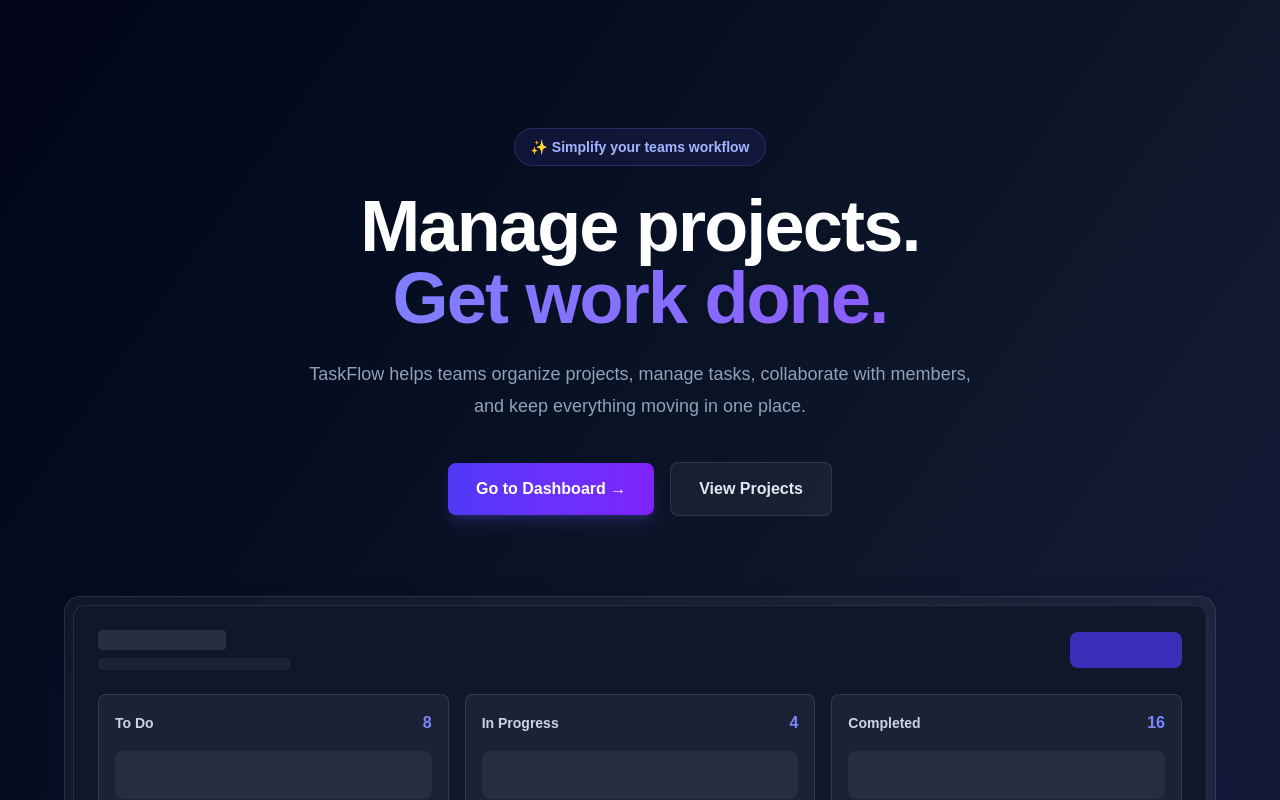
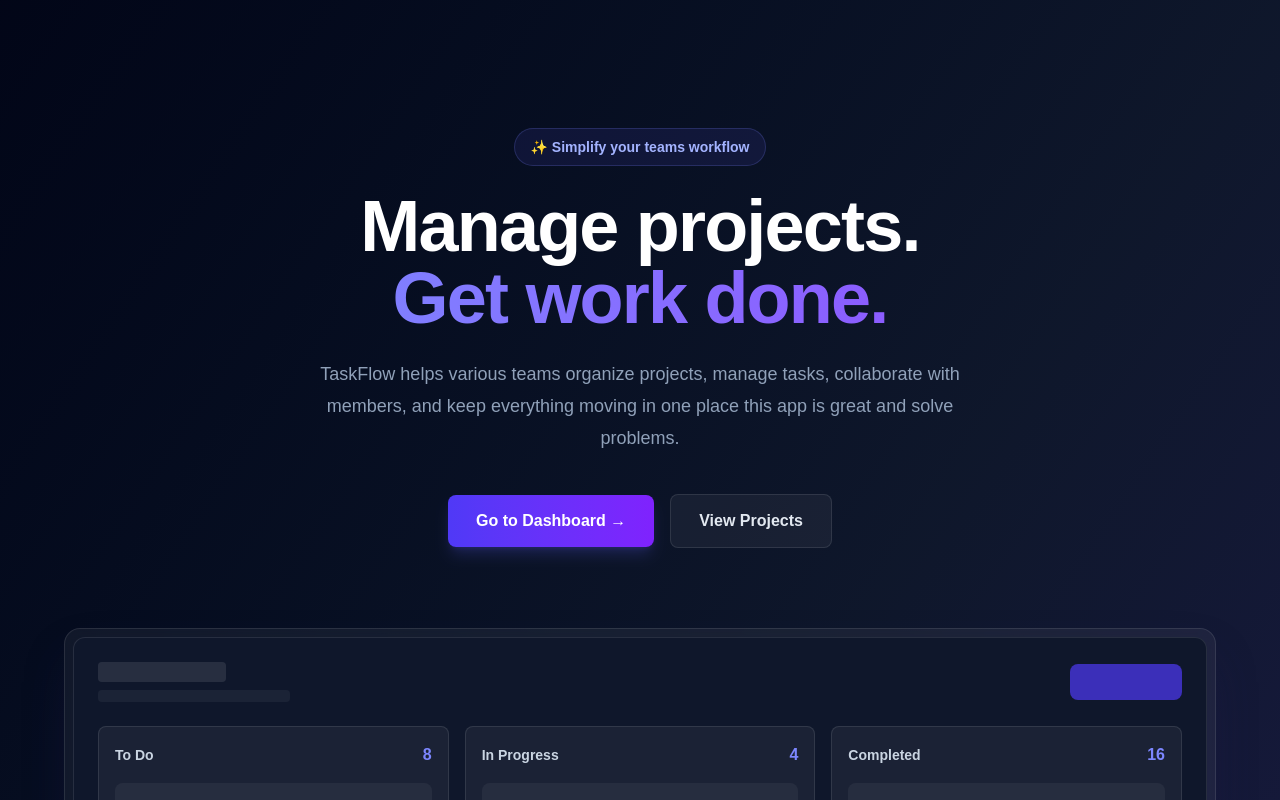
Before and after one commit to o5harshit/taskflow, a Next.js app: page / in a window 1280 px wide. Shown: the top 800 px of the page. Built offline with nearby package versions, Linux system fonts and the light colour scheme.

Commit message:
chnaged the project setting

```diff
--- a/app/page.js
+++ b/app/page.js
@@ -22,9 +22,9 @@
             </h1>
 
             <p className="mx-auto mt-6 max-w-2xl text-lg font-medium leading-8 text-slate-400">
-              TaskFlow helps teams organize projects, manage tasks,
+              TaskFlow helps various teams organize projects, manage tasks,
               collaborate with members, and keep everything moving
-              in one place.
+              in one place this app is great and solve problems.
             </p>
 
             <div className="mt-10 flex flex-col items-center justify-center gap-4 sm:flex-row">
```
